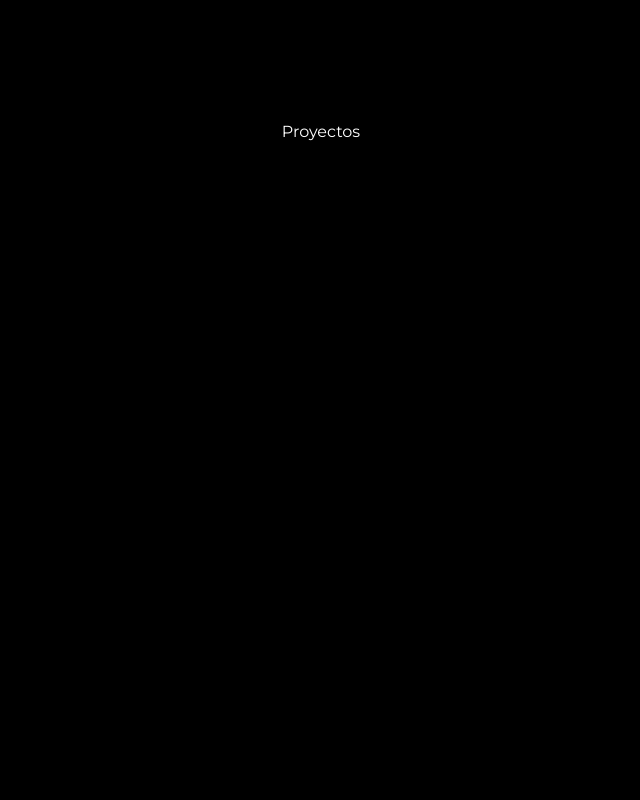
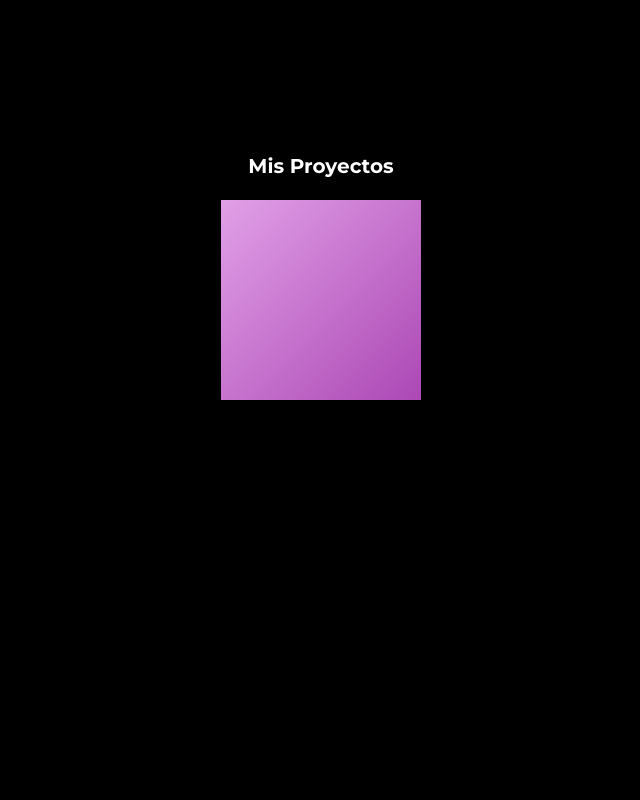
Before and after one commit to danajacobc/myportfolio, a React (Vite) app in the folder my-portfolio/: page / in a window 1280 px wide. Shown: the part 1480-2280 px from the top of the page, without its empty margins (319-959 px from the left). Built offline with nearby package versions, Linux system fonts and the light colour scheme.

Commit message:
projects create

```diff
--- a/my-portfolio/src/App.tsx
+++ b/my-portfolio/src/App.tsx
@@ -4,6 +4,7 @@ import StarsCanvas from './components/StarsBackground/StarsBackground';
 import AboutMe from './views/AboutMe/AboutMe';
 import Navbar from './components/Navbar/Navbar';
 import Skills from "./views/Skills/Skills";
+import Projects from "./views/Projects/Projects";
 
 
 function App() {
@@ -18,7 +19,7 @@ function App() {
         <Skills />
       </section>
       <section>
-        Proyectos
+        <Projects />
       </section>
       <section>
         Contacto
--- /dev/null
+++ b/my-portfolio/src/components/Projects/ProjectsCard.tsx
@@ -0,0 +1,11 @@
+
+const ProjectsCard = () => {
+  return (
+    <div
+        className="flex flex-col gap-2 justify-center items-center bg-gradient-to-br from-[#E1A0E7] to-[#AC48B5] h-[200px] w-[200px]">
+
+    </div>
+  )
+}
+
+export default ProjectsCard
--- /dev/null
+++ b/my-portfolio/src/views/Projects/Projects.tsx
@@ -0,0 +1,14 @@
+import ProjectsCard from "../../components/Projects/ProjectsCard"
+
+const Projects = () => {
+  return (
+    <div className="flex flex-col justify-center items-center p-8 gap-5">
+        <div className="flex flex-col justify-center items-center font-bold text-xl ">
+           <a className='text-white'>Mis Proyectos</a>
+        </div>
+        <ProjectsCard />
+    </div>
+  )
+}
+
+export default Projects
```
